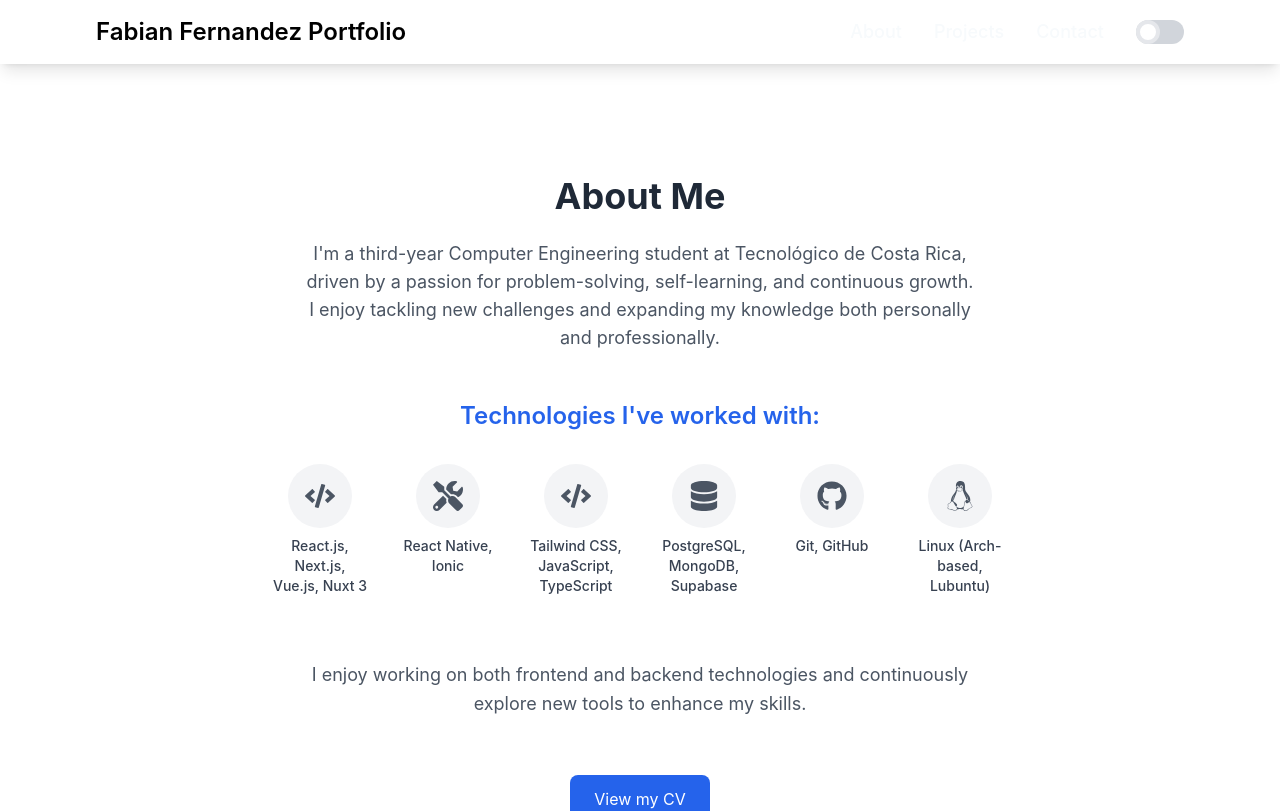
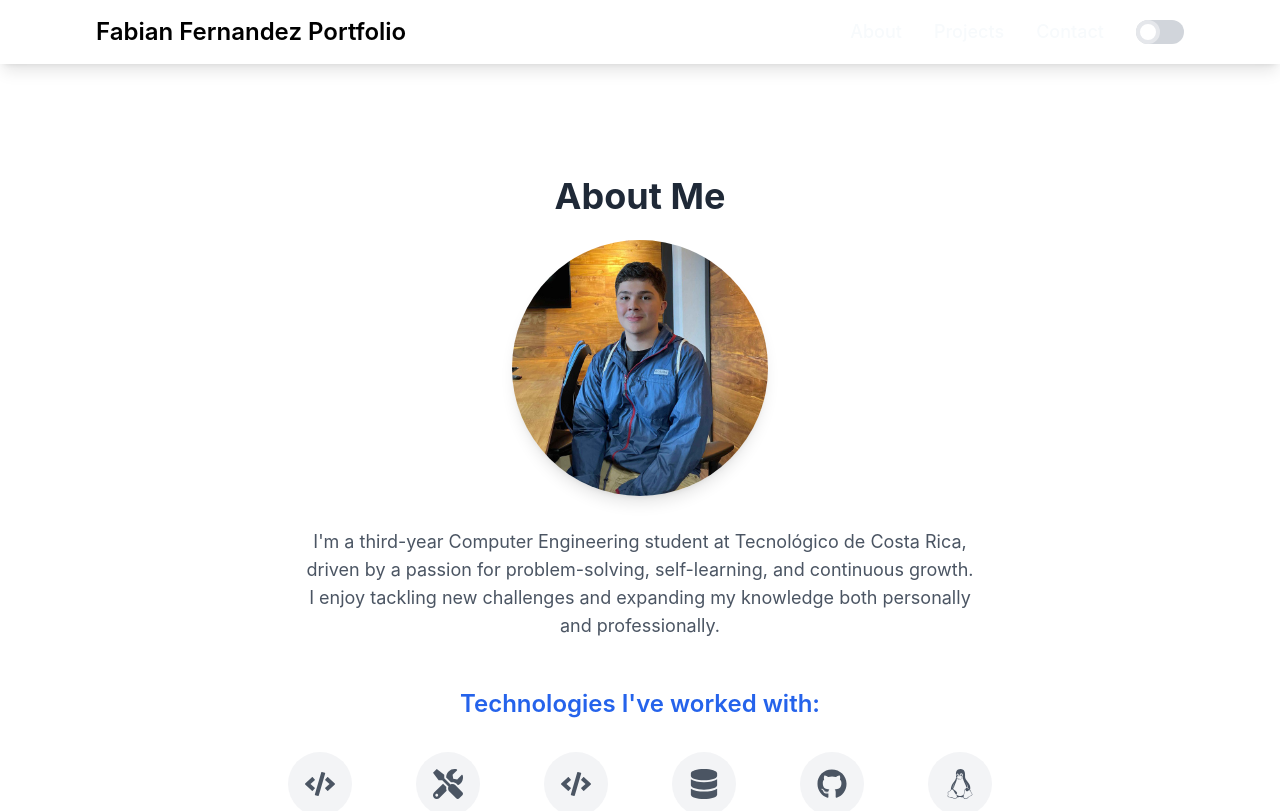
Before and after one commit to FabsCR/dev-portfolio-fabs, a Next.js app: page / in a window 1280 px wide. Shown: the top 811 px of the page. Built offline with nearby package versions, Linux system fonts and the light colour scheme; what @radix-ui/themes would draw is missing.

Commit message:
feat(about): added profile picture with animation and optimization

```diff
--- a/src/components/About.tsx
+++ b/src/components/About.tsx
@@ -1,6 +1,7 @@
 "use client";
 
 import { FaCode, FaDatabase, FaGithub, FaLinux, FaTools } from "react-icons/fa";
+import Image from "next/image";
 
 interface TechnologyCardProps {
   icon: JSX.Element;
@@ -22,6 +23,19 @@ export function About() {
       <h2 className="text-4xl font-bold text-gray-800 dark:text-white mb-6">
         About Me
       </h2>
+
+      <div className="mb-8 flex justify-center">
+        <div className="relative w-64 h-64 rounded-full overflow-hidden shadow-lg transform transition-transform duration-500 hover:scale-110">
+          <Image
+            src="/Photo.jpeg"
+            alt="Profile Picture"
+            layout="fill"
+            style={{ objectFit: "cover" }}
+            priority
+          />
+        </div>
+      </div>
+
       <p className="text-lg text-gray-600 dark:text-gray-300 max-w-2xl mx-auto mb-12">
         I&apos;m a third-year Computer Engineering student at Tecnológico de Costa Rica, driven by a passion for problem-solving, self-learning, and continuous growth. I enjoy tackling new challenges and expanding my knowledge both personally and professionally.
       </p>
```
Also changed, not shown: public/Photo.jpeg (added).
